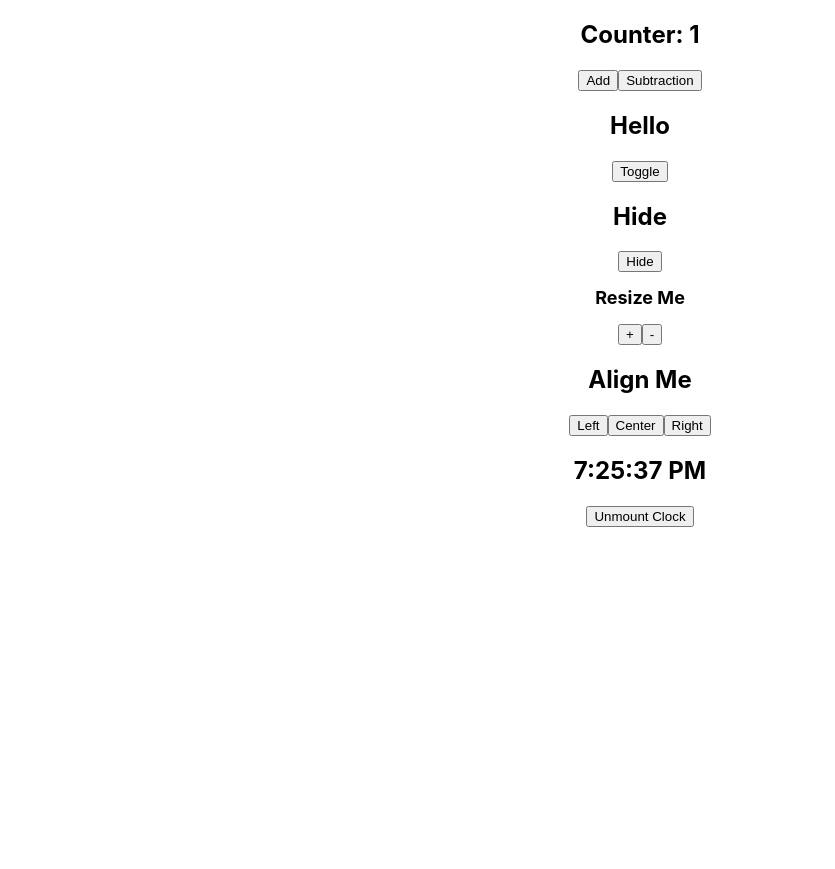
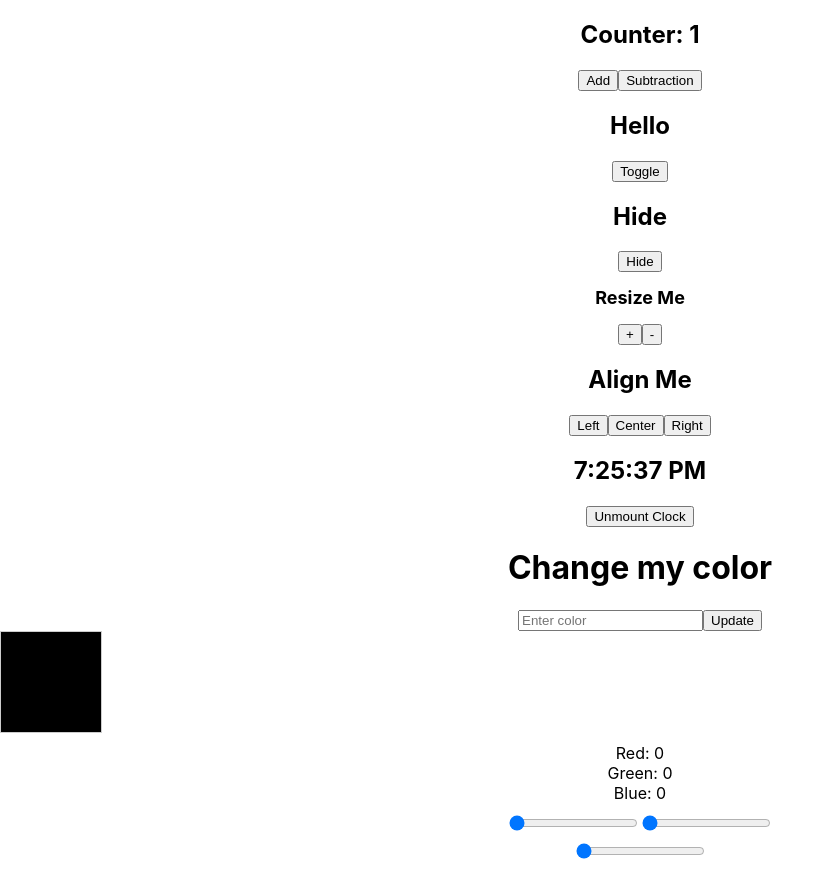
Before and after one commit to MATTYarei5/react-template, a React (Create React App) app: page / in a window 1280 px wide. Shown: the whole page, without its empty margins (0-835 px from the left). Before the commit the page ends 800 px from the top, so only its background shows below. Built offline with nearby package versions, Linux system fonts and the light colour scheme.

Commit message:
added widgets for changing color and the color slider

```diff
--- a/src/App.js
+++ b/src/App.js
@@ -8,6 +8,8 @@ import HideToggle from "./components/HideToggle";
 import FontSize from "./components/FontSize";
 import AlignText from "./components/AlignText";
 import ClockWidget from "./components/ClockWidget";
+import ColorChangeWidget from "./components/ColorChangeWidget";
+import SliderWidget from "./components/SliderWidget";
 
 function App() {
   const [isClockMounted, setIsClockMounted] = useState(true);
@@ -27,6 +29,8 @@ function App() {
       <button onClick={toggleClock}>
         {isClockMounted ? "Unmount Clock" : "Mount Clock"}
       </button>
+      <ColorChangeWidget />
+      <SliderWidget />
     </div>
   );
 }
--- /dev/null
+++ b/src/components/ColorChangeWidget.jsx
@@ -0,0 +1,28 @@
+import { useState } from "react";
+
+export default function ColorChangeWidget() {
+  const [color, setColor] = useState("black");
+  const [value, setValue] = useState("");
+
+  const handleChange = (event) => {
+    setValue(event.target.value);
+  };
+
+  const handleClick = () => {
+    setColor(value);
+    setValue("");
+  };
+
+  return (
+    <div>
+      <h1 style={{ color: color }}>Change my color</h1>
+      <input
+        type="text"
+        value={value}
+        onChange={handleChange}
+        placeholder="Enter color"
+      />
+      <button onClick={handleClick}>Update</button>
+    </div>
+  );
+}
--- /dev/null
+++ b/src/components/SliderWidget.jsx
@@ -0,0 +1,66 @@
+import { useState } from "react";
+
+export default function SliderWidget() {
+  const [red, setRed] = useState(0);
+  const [green, setGreen] = useState(0);
+  const [blue, setBlue] = useState(0);
+
+  const handleSliderChange = (color) => (event) => {
+    const value = parseInt(event.target.value, 10);
+    if (color === "red") setRed(value);
+    if (color === "green") setGreen(value);
+    if (color === "blue") setBlue(value);
+  };
+
+  const color = `rgb(${red}, ${green}, ${blue})`;
+
+  return (
+    <div>
+      <div
+        style={{
+          width: "100px",
+          height: "100px",
+          backgroundColor: color,
+          border: "1px solid #ccc",
+          marginBottom: "10px",
+        }}
+      ></div>
+
+      <div style={{ marginBottom: "10px" }}>
+        <label>Red: {red}</label>
+        <br />
+        <label>Green: {green}</label>
+        <br />
+        <label>Blue: {blue}</label>
+      </div>
+
+      <input
+        type="range"
+        min="0"
+        max="255"
+        value={red}
+        onChange={handleSliderChange("red")}
+        style={{ marginBottom: "10px" }}
+      />
+
+      <input
+        type="range"
+        min="0"
+        max="255"
+        value={green}
+        onChange={handleSliderChange("green")}
+        style={{ marginBottom: "10px" }}
+      />
+      <br />
+
+      <input
+        type="range"
+        min="0"
+        max="255"
+        value={blue}
+        onChange={handleSliderChange("blue")}
+        style={{ marginBottom: "10px" }}
+      />
+    </div>
+  );
+}
```
